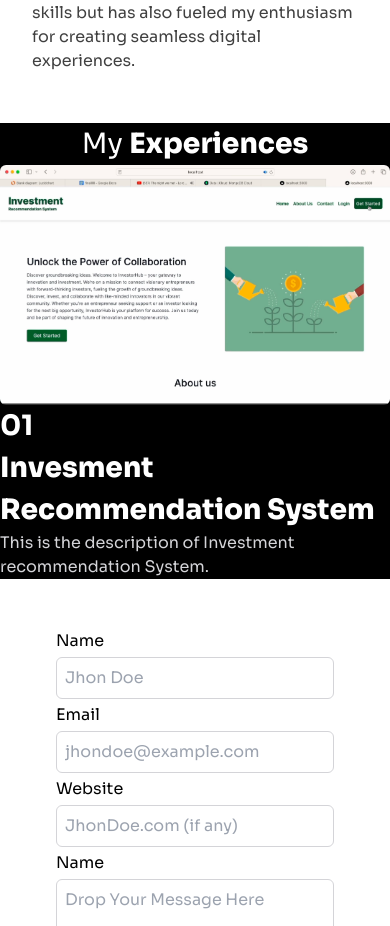
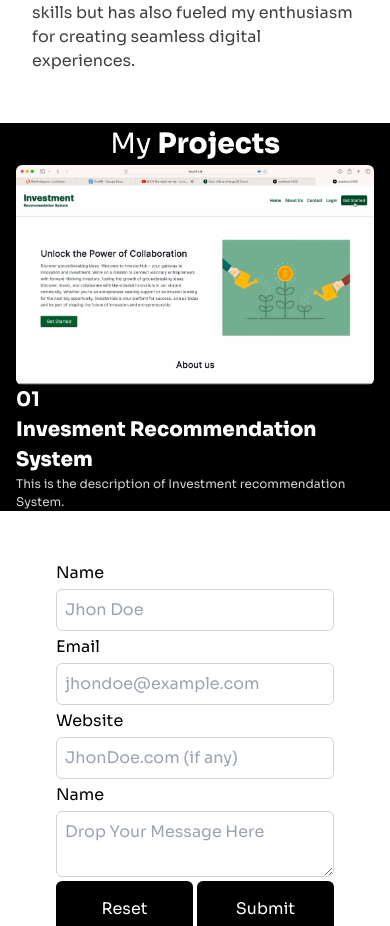
Before and after one commit to sugamgelal10/portfolio, a React (Create React App) app: page / in a window 390 px wide. Shown: the part 2425-3351 px from the top of the page. Built offline with nearby package versions, Linux system fonts and the light colour scheme.

Commit message:
ui design completed

```diff
--- a/src/components/projectcard.js
+++ b/src/components/projectcard.js
@@ -2,15 +2,15 @@ import React from 'react'
 
 const ProjectCard = ({img,no, title, desc}) => {
   return (
-    <div className='mb-[16px]'>
+    <div className='mx-[16px] mb-[16px]'>
         <div className='grid grid-cols-1 md:grid-cols-2 '>
             <div>
                 <img src={img} width={400} className='rounded-md'/>
             </div>
             <div className='flex flex-col justify-center'>
-                <div className='font-bold text-[28px]'>{no}</div>
-                <div className='font-extrabold text-[28px]'>{title}</div>
-                <div className='font-normal text-[16px] text-zinc-300'>{desc}</div>
+                <div className='text-[20px] font-bold md:text-[28px]'>{no}</div>
+                <div className=' text-[20px] font-extrabold md:text-[28px]'>{title}</div>
+                <div className='text-[12px] font-normal md:text-[16px] text-zinc-300'>{desc}</div>
             </div>
         </div>
     </div>
--- a/src/components/projects.js
+++ b/src/components/projects.js
@@ -6,7 +6,7 @@ const Project = () => {
     <div className='bg-black font-sora text-white my-[16px]'>
         <div className='md:mx-[80px] my-[50px]'>
         <div className="text-center text-[28px]">
-          My <span className="font-extrabold">Experiences</span>
+          My <span className="font-extrabold">Projects</span>
         </div>
             <ProjectCard img={'irs.png'} no={'01'} title={'Invesment Recommendation System'} desc={'This is the description of Investment recommendation System.'}/>
         </div>
```
